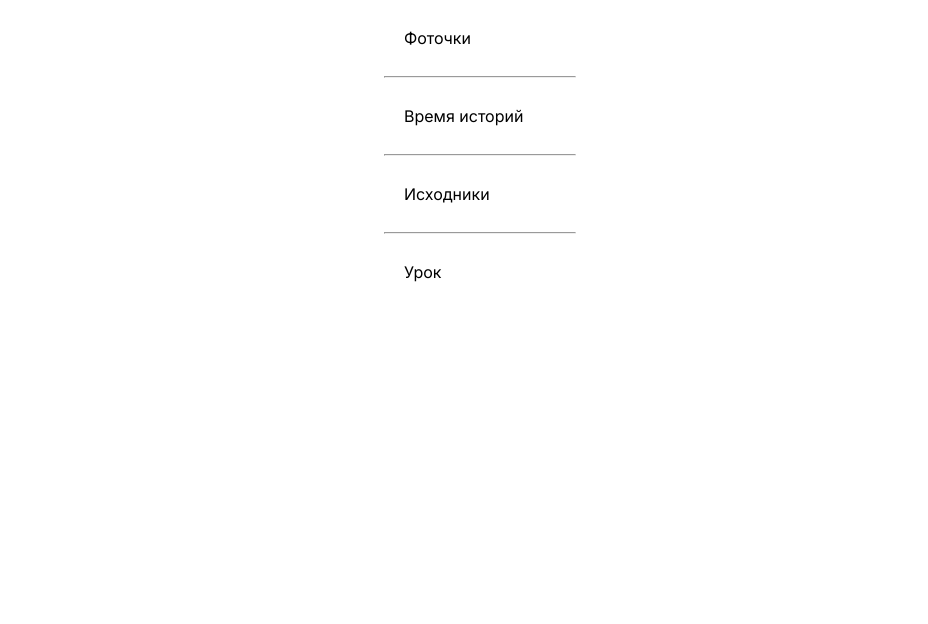
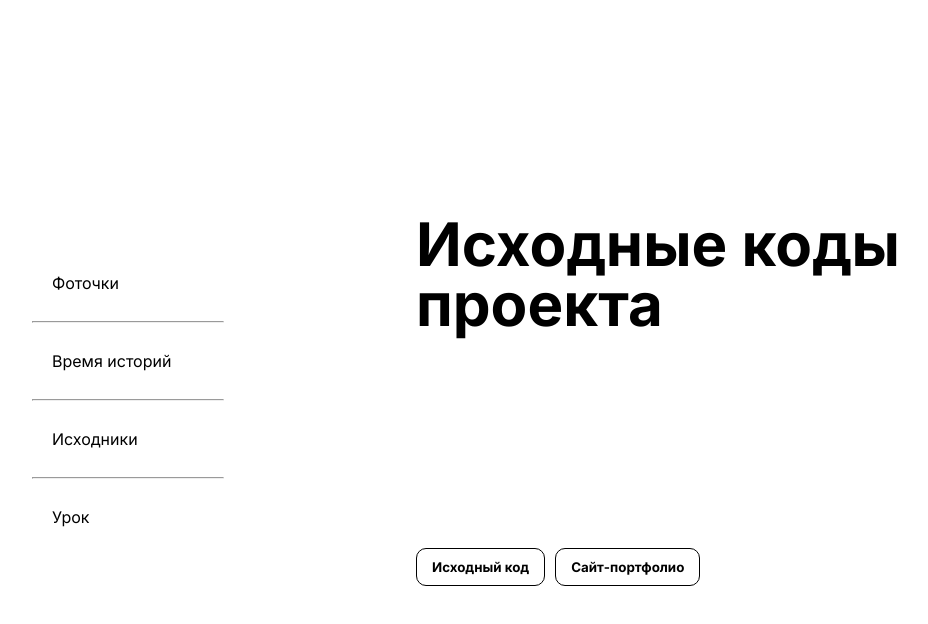
Before and after one commit to SashokNaSteroidah/ya-practicum, a React (Vite) app: page /source in a window 1280 px wide. Shown: the top 624 px of the page, without its empty margins (160-1088 px from the left). Built offline with nearby package versions, Linux system fonts and the light colour scheme.

Commit message:
new blocks "source code" & "video gallery"

```diff
--- a/src/App.tsx
+++ b/src/App.tsx
@@ -3,6 +3,8 @@ import PhotoGallery from "./components/photoGallery/PhotoGallery";
 import Menu from "./components/UI/Menu";
 import {Route, Routes} from "react-router-dom";
 import About from "./components/About/About";
+import SourceCode from "./components/SourceCode/SourceCode";
+import VideoGallery from "./components/VideoGallery/VideoGallery";
 
 
 const App = () => {
@@ -11,12 +13,14 @@ const App = () => {
     return (
         <main className="app-block">
             <Menu/>
-            <Routes>
-                <Route path="/" element={<PhotoGallery/>}/>
-                <Route path="/about" element={<About/>}/>
-                {/*<SourceCode/>*/}
-                {/*<VideoGallery/>*/}
-            </Routes>
+            <div className="main-block">
+                <Routes>
+                    <Route path="/" element={<PhotoGallery/>}/>
+                    <Route path="/about" element={<About/>}/>
+                    <Route path="/source" element={<SourceCode/>}/>
+                    <Route path="/screen-cast" element={<VideoGallery/>}/>
+                </Routes>
+            </div>
         </main>
     )
 }
--- /dev/null
+++ b/src/components/SourceCode/SourceCode.tsx
@@ -0,0 +1,16 @@
+import React from 'react';
+import styles from './sourceCode.module.sass'
+
+const SourceCode = () => {
+    return (
+        <section className={styles.SourceCode}>
+            <h1>Исходные коды проекта</h1>
+            <article>
+                <button className={styles.buttonStyle}>Исходный код</button>
+                <button className={styles.buttonStyle}>Сайт-портфолио</button>
+            </article>
+        </section>
+    );
+};
+
+export default SourceCode;
--- /dev/null
+++ b/src/components/SourceCode/sourceCode.module.sass
@@ -0,0 +1,25 @@
+.SourceCode
+  display: flex
+  flex-direction: column
+  justify-content: space-evenly
+  height: 100vh
+  h1
+    font-size: 60px
+
+.buttonStyle
+  border-radius: 10px
+  padding: 10px 15px
+  font-weight: bold
+  outline: none
+  border: 1px solid black
+  background: transparent
+  cursor: pointer
+  transition: .2s
+  margin: 0 10px 0 0
+  &:focus
+    transition: .2s
+    outline: blue 1px solid
+  &:hover
+    transition: .2s
+    background: black
+    color: white
--- a/src/components/UI/Menu.tsx
+++ b/src/components/UI/Menu.tsx
@@ -12,9 +12,9 @@ const Menu: FC = () => {
                 <hr/>
                 <Link to={'/about'}>Время историй</Link>
                 <hr/>
-                <Link>Исходники</Link>
+                <Link to={'/source'}>Исходники</Link>
                 <hr/>
-                <Link>Урок</Link>
+                <Link to={'/screen-cast'}>Урок</Link>
             </nav>
         </aside>
     );
--- /dev/null
+++ b/src/components/VideoGallery/VideoGallery.tsx
@@ -0,0 +1,15 @@
+import React from 'react';
+import styles from './videoGallery.module.sass'
+
+const VideoGallery = () => {
+    return (
+        <section className={styles.videoGallery}>
+            <h1>Скринкаст</h1>
+            <article>
+                <span>А вот и небольшой скринкаст на тему одной фишки CSS</span>
+            </article>
+        </section>
+    );
+};
+
+export default VideoGallery;
--- /dev/null
+++ b/src/components/VideoGallery/videoGallery.module.sass
@@ -0,0 +1,7 @@
+.videoGallery
+  height: 100vh
+  display: flex
+  flex-direction: column
+  justify-content: space-evenly
+  h1
+    font-size: 60px
--- a/src/style/style.sass
+++ b/src/style/style.sass
@@ -36,3 +36,6 @@ input
   display: flex
   align-items: center
   justify-content: space-evenly
+
+.main-block
+  width: 40vw
```
